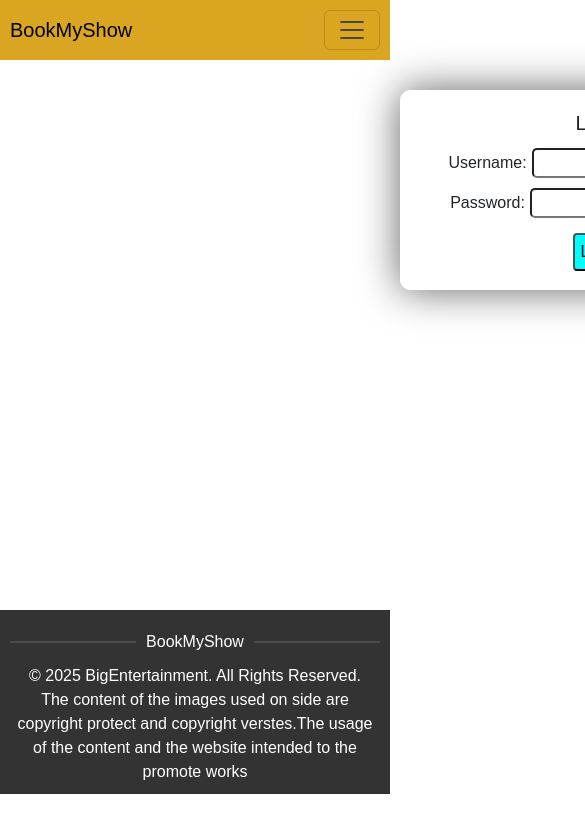
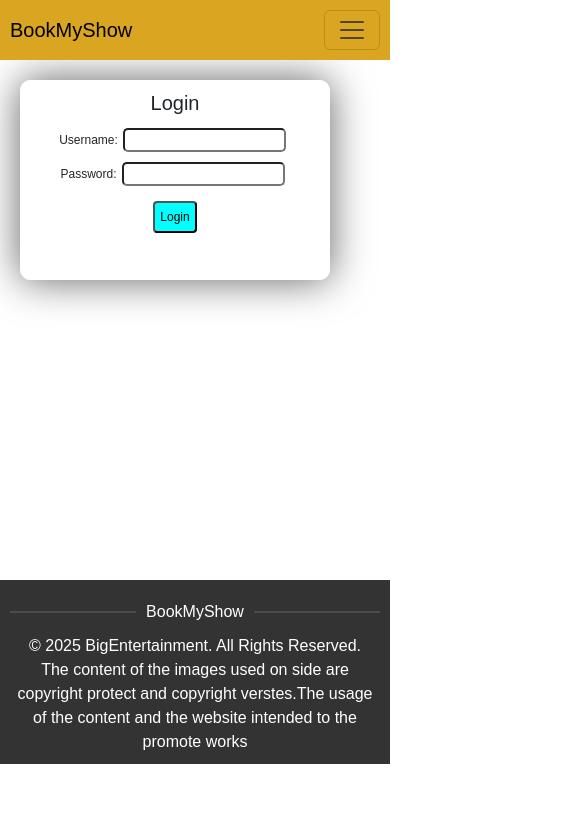
Before and after one commit to madhavan-code/Bookmyshow, a React (Create React App) app in the folder client/file/: page /login in a window 390 px wide. Shown: the top 832 px of the page, 585 px wide, since content can reach past the window. Built offline with nearby package versions, Linux system fonts and the light colour scheme.

Commit message:
description message

```diff
--- a/client/file/src/component/Navbar/Login.css
+++ b/client/file/src/component/Navbar/Login.css
@@ -23,3 +23,14 @@
 border-radius: 5px;
 margin: 5px;
 }
+@media (max-width: 480px) {
+    .l{padding: 10px;}
+    .log {
+
+        font-size: 12px;
+        width: 310px;
+        margin-left: 0px;
+    padding: 10px;
+    margin: 10px;
+}
+    }
--- a/client/file/src/component/Navbar/MovieDetail.css
+++ b/client/file/src/component/Navbar/MovieDetail.css
@@ -34,19 +34,19 @@
 @media (max-width: 480px) {
 
      .movie-detail {
-        width: 100px;
-        height: 200px;
+        width: 150px;
+        height: 220px;
         margin: 10px;
-        padding: 10px;
+
         font-size: 1opx;
     }
- .movie-detail button {
-        height: 150px;
+ .movie-detail img {
+        height: 180px;
     }
 
 
 
-    .card .btn{
+    .movie-detail button{
         font-size: 8px;
     }
 }
```
